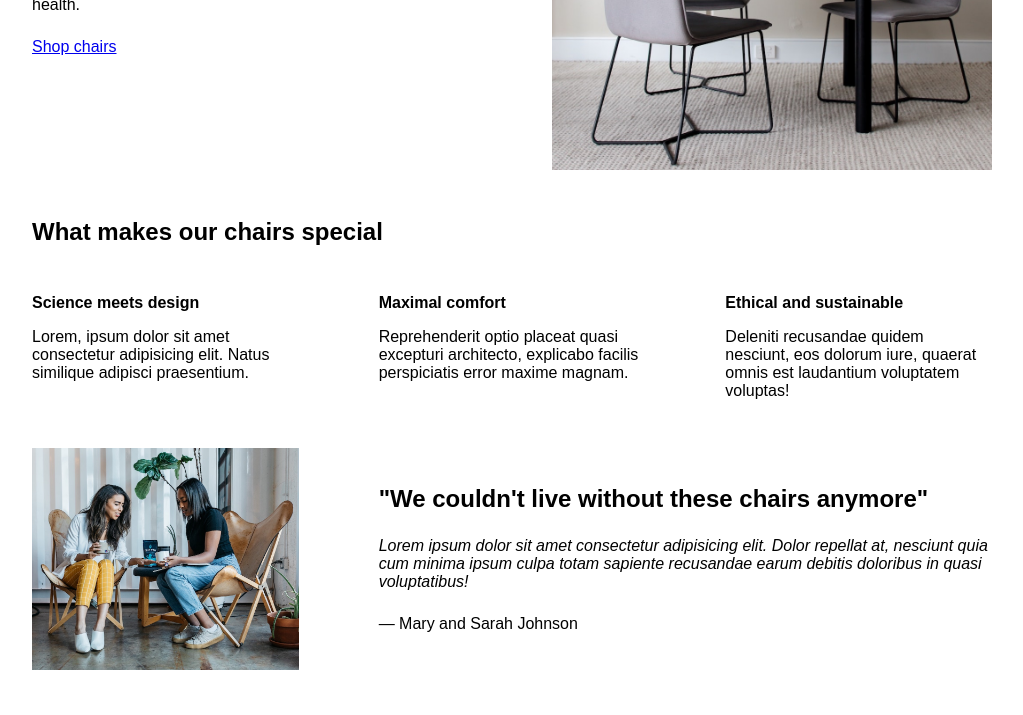
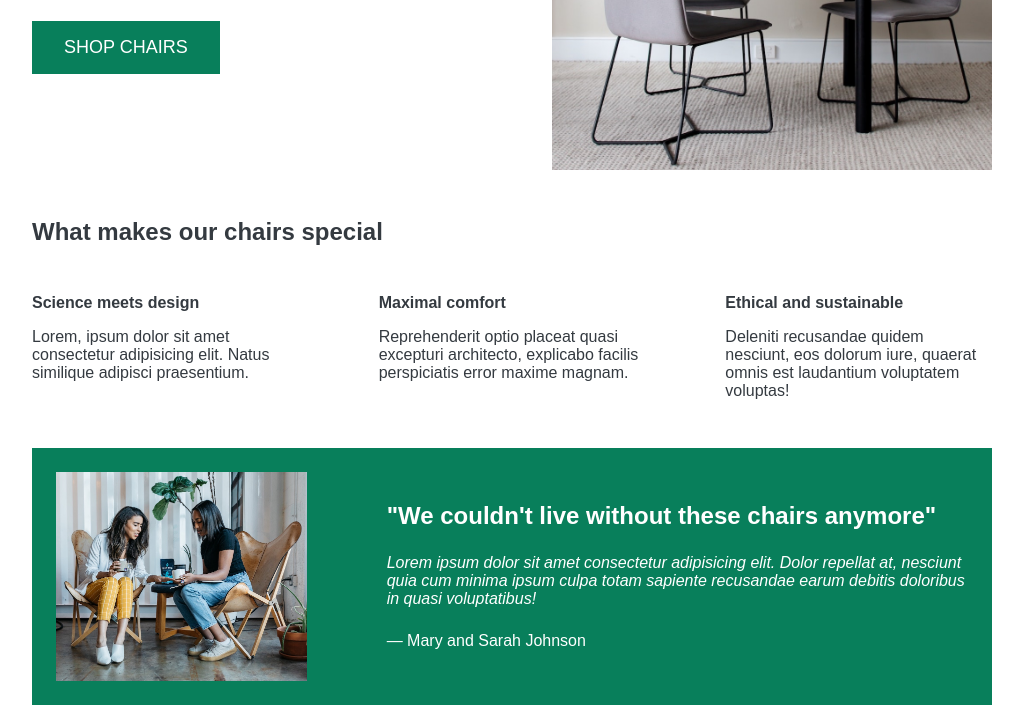
Before and after one commit to SparshRai07/JAVASCRIPT-PLAYGROUND, a plain HTML site: page WebDesign05/index.html in a window 1280 px wide. Shown: the part 318-1033 px from the top of the page, without its empty margins (128-1151 px from the left). Drawn offline with Linux system fonts and the light colour scheme.

Commit message:
Colors part finished

```diff
--- a/WebDesign05/style.css
+++ b/WebDesign05/style.css
@@ -24,6 +24,8 @@ FONT SIZE SYSTEM (px)
  /* ------------------------ */
  body {
    font-family: sans-serif;
+   color: #343a40;
+   border-bottom: 8px solid #087f50;
  }
 
  .container {
@@ -44,6 +46,31 @@ FONT SIZE SYSTEM (px)
    display: grid;
    grid-template-columns: repeat(3, 1fr);
    column-gap: 80px;
+ }
+
+ .btn:link,
+ .btn:visited {
+  background-color: #087f5b;
+  color: #fff;
+  text-decoration: none;
+  text-transform: uppercase;
+  padding: 16px 32px;
+  display: inline-block;
+ }
+
+ .btn:hover,
+ .btn:active {
+  background-color:  #099268;
+ }
+
+ .btn--big{
+  font-size: 18px;
+  padding: 16px 32px;
+ }
+
+ .btn--small {
+  font-size: 14px;
+  padding: 8px 12px;
  }
 
  /* ------------------------ */
@@ -86,9 +113,12 @@ FONT SIZE SYSTEM (px)
  } */
 
  /* TESTIMONIAL */
- /* .testimonial-section {
+ .testimonial-section {
+  background-color: #087f5b;
+  color: #fff;
+  padding: 24px;
  }
-  */
+
  .testimonial-box {
    grid-column: 2 / -1;
    align-self: center;
@@ -138,4 +168,6 @@ FONT SIZE SYSTEM (px)
 
  footer {
    margin-bottom: 48px;
+   font-size: 14px;
+   color: #495057;
  }
```
